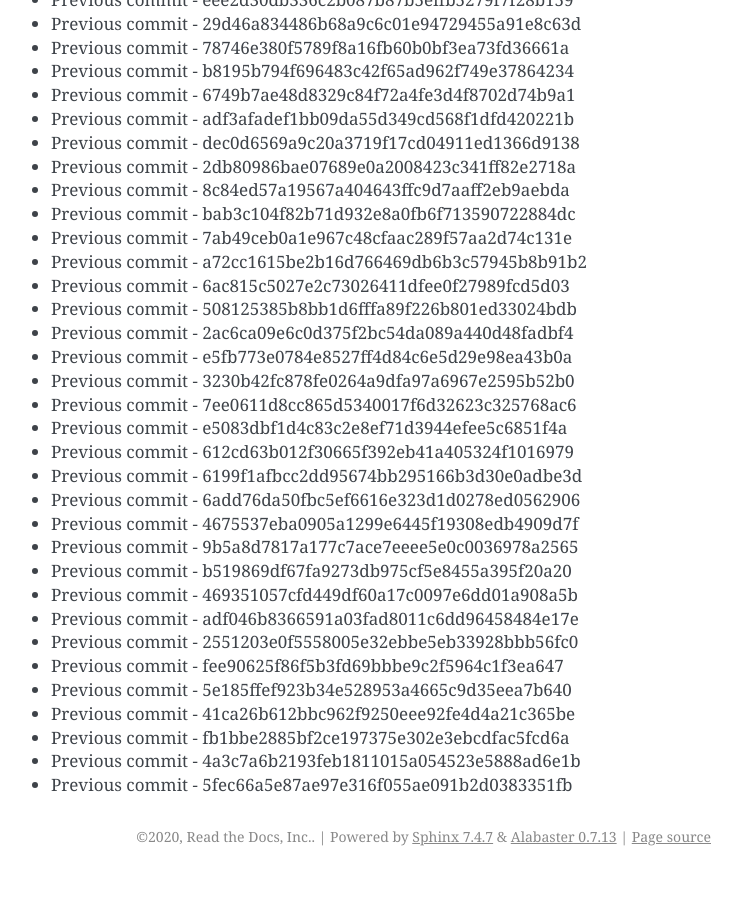
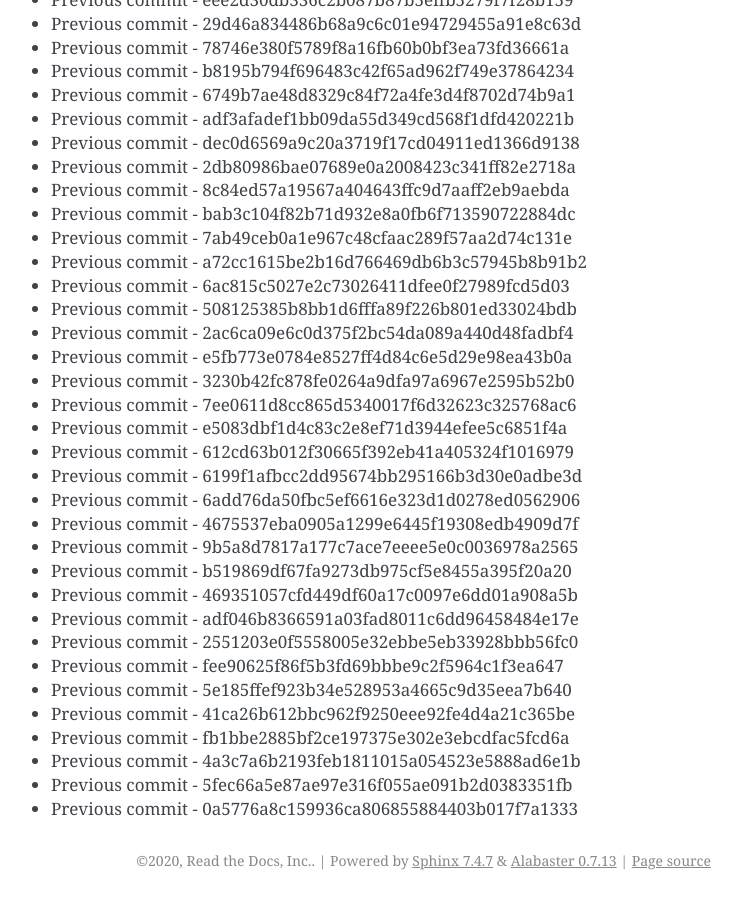
Before and after one commit to readthedocs/rtd-git-stresstest, a Sphinx documentation site: the page built from docs/updates.rst, in a window 1280 px wide and 900 px high, scrolled down 91750 px. Shown: the whole window, without its empty margins (399-1141 px from the left). Built offline with Sphinx 7.4.7, drawn with Linux system fonts in a browser that asks for light colours; before the commit the page ends 92626 px from its top, so only the background shows below that.

Commit message:
Generating commit from previous: 0a5776a8c159936ca806855884403b017f7a1333

```diff
--- a/docs/updates.rst
+++ b/docs/updates.rst
@@ -3887,3 +3887,4 @@ It can be tested for any performance characteristics.
 * Previous commit - fb1bbe2885bf2ce197375e302e3ebcdfac5fcd6a
 * Previous commit - 4a3c7a6b2193feb1811015a054523e5888ad6e1b
 * Previous commit - 5fec66a5e87ae97e316f055ae091b2d0383351fb
+* Previous commit - 0a5776a8c159936ca806855884403b017f7a1333
```
